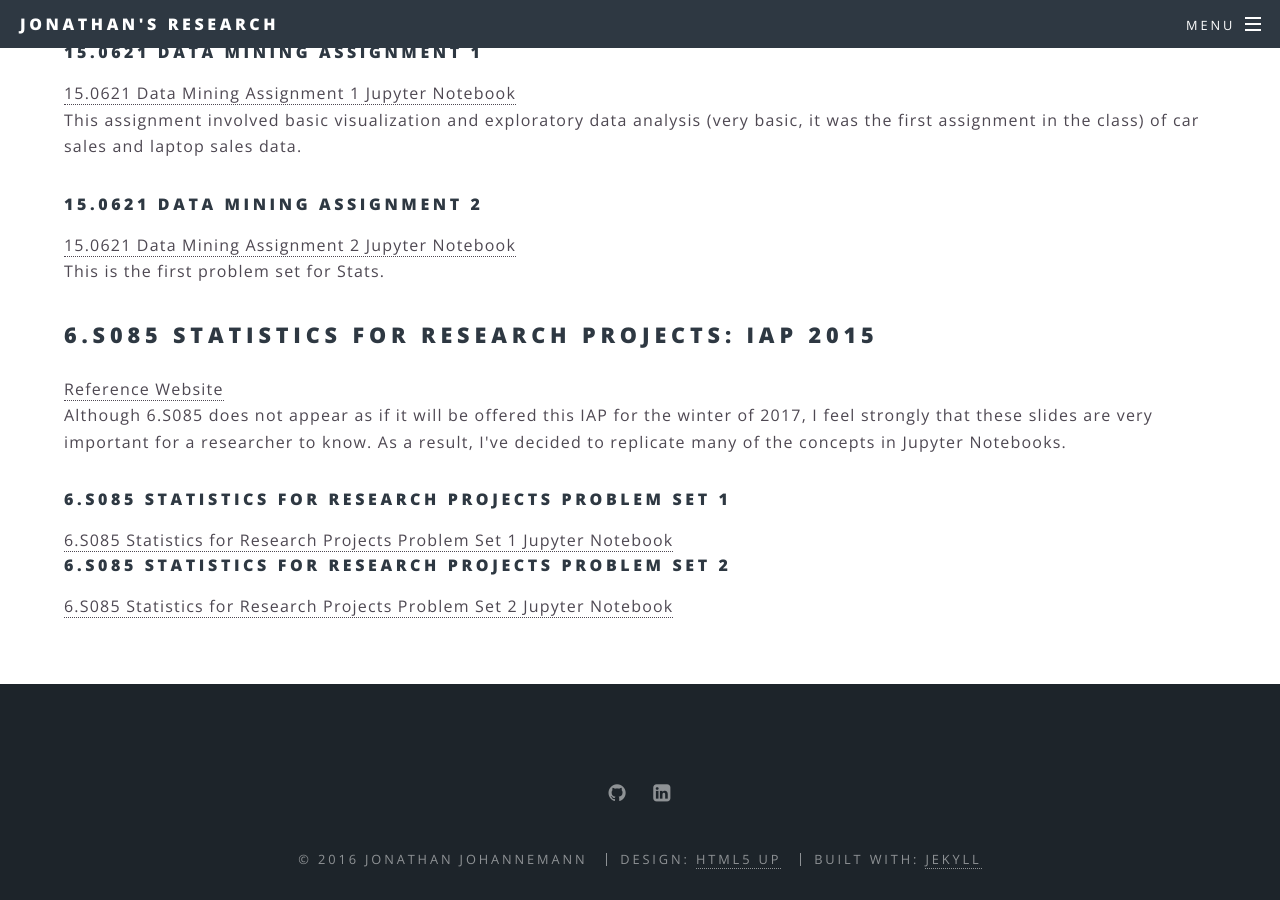
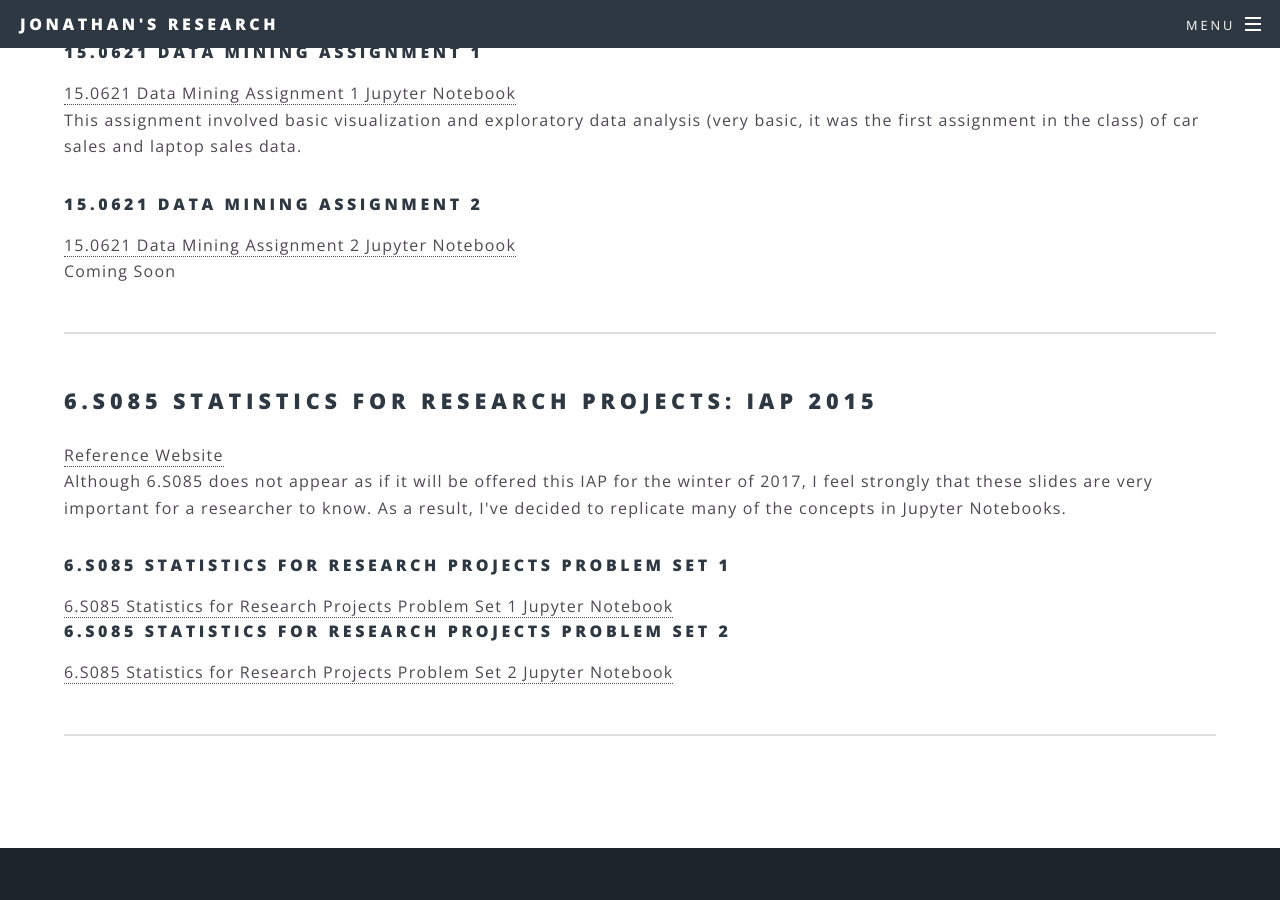
Before and after one commit to JonathanJohann/iResearch, a Jekyll site: the page built from Data Science.html, in a window 1280 px wide and 900 px high, scrolled down 599 px. Built offline with Jekyll 4.4.1, drawn with Linux system fonts in a browser that asks for light colours.

Commit message:
Update Data Science.html

```diff
--- a/Data Science.html
+++ b/Data Science.html
@@ -12,7 +12,9 @@ title: Data Science
 
 <h4>15.0621 Data Mining Assignment 2</h4>
 <a href="https://github.com/JonathanJohann/Independent_Research/blob/master/6.S085%20Statistics%20for%20Research%20Projects%20Problem%20Set%201.ipynb">15.0621 Data Mining Assignment 2 Jupyter Notebook</a>
-<p> This is the first problem set for Stats.</p>
+<p>Coming Soon </p>
+
+<hr />
 
 <h2>6.S085 Statistics for Research Projects: IAP 2015</h2>
 <a href="http://www.mit.edu/~6.s085/">Reference Website</a>
@@ -24,3 +26,5 @@ title: Data Science
 
 <h4>6.S085 Statistics for Research Projects Problem Set 2</h4>
 <a href="https://git.io/vXXen">6.S085 Statistics for Research Projects Problem Set 2 Jupyter Notebook</a>
+
+<hr />
```
